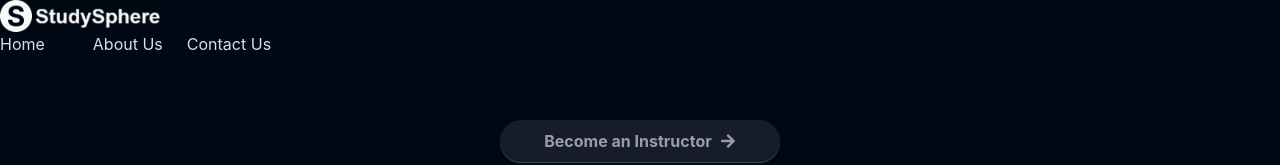
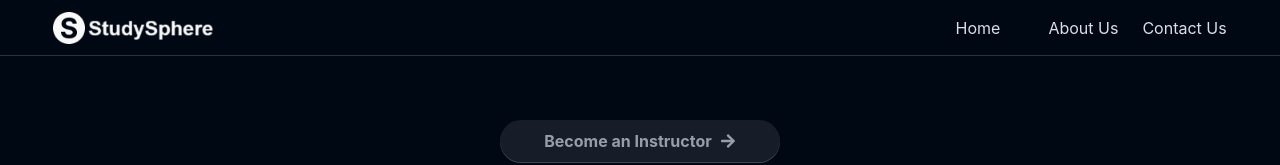
Before and after one commit to lokeshloki3/edtech-full, a React (Vite) app: page / in a window 1280 px wide. Shown: the top 165 px of the page. Built offline with nearby package versions, Linux system fonts and the light colour scheme.

Commit message:
Navbar updated

```diff
--- a/src/components/common/Navbar.jsx
+++ b/src/components/common/Navbar.jsx
@@ -5,8 +5,8 @@ import { NavbarLinks } from "../../data/navbar-links"
 
 const Navbar = () => {
     return (
-        <div>
-            <div>
+        <div className='flex h-14 items-center justify-center border-b-[1px] border-b-richblack-700'>
+            <div className='flex w-11/12 max-w-(--max-content) items-center justify-between'>
                 <Link to='/'>
                     <img src={logo} width={160} height={42} loading="lazy" />
                 </Link>
```
